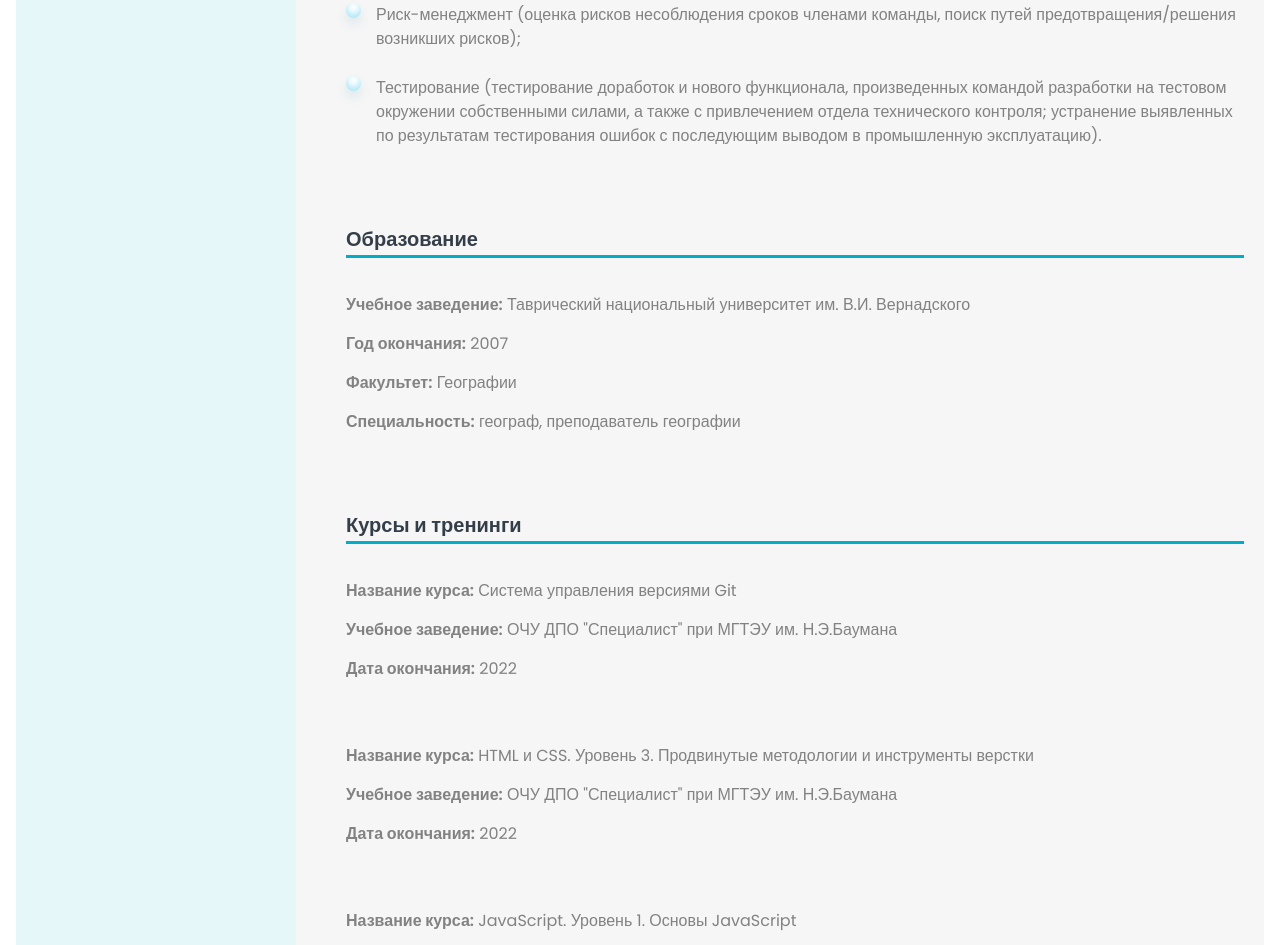
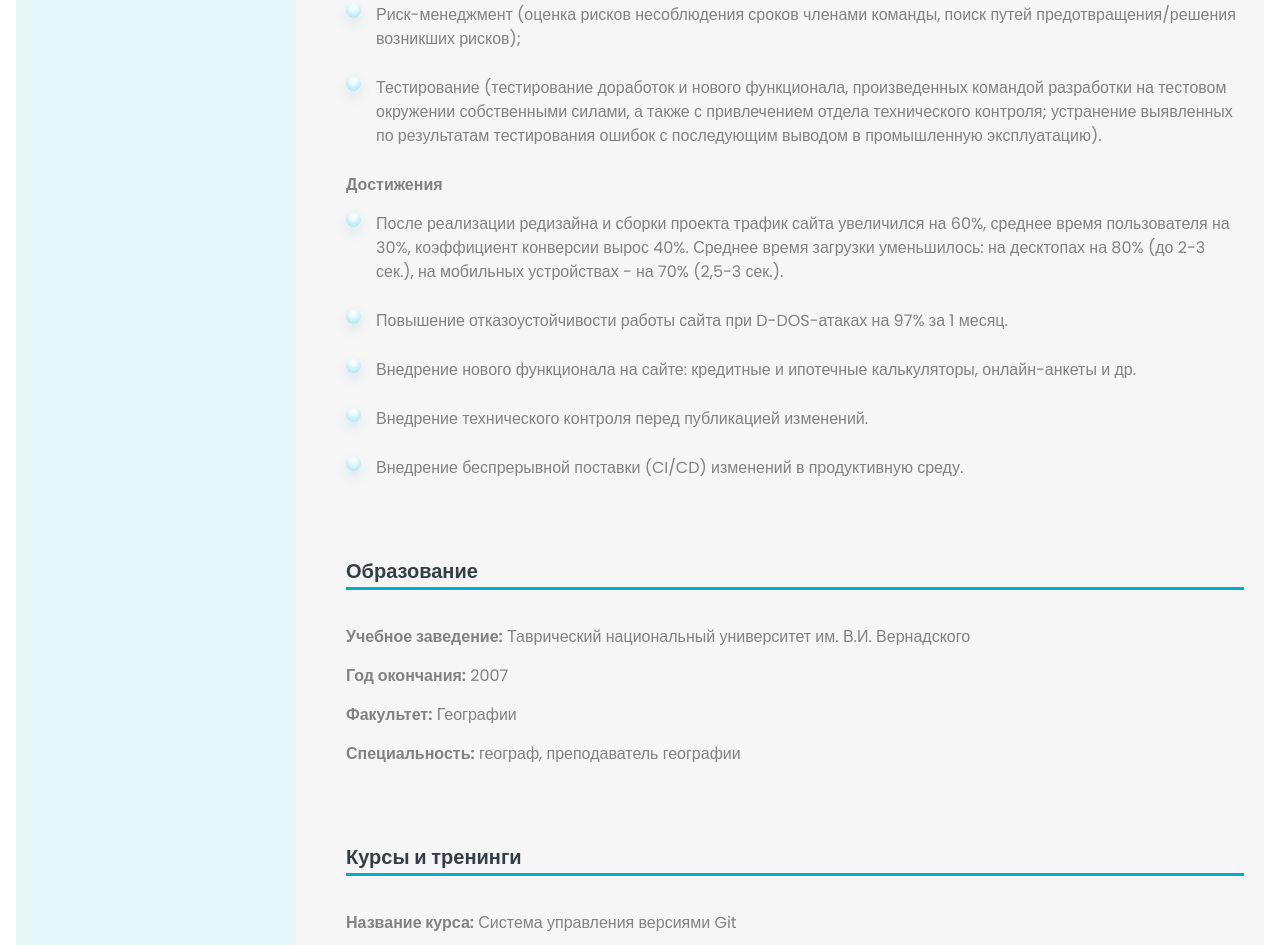
Before and after one commit to alekseymalinovskij/cv-pm, a plain HTML site: page index.html in a window 1280 px wide. Shown: the part 842-1787 px from the top of the page. Drawn offline with Linux system fonts and the light colour scheme.

Commit message:
достижения

```diff
--- a/index.html
+++ b/index.html
@@ -83,6 +83,14 @@
 									<li>Риск-менеджмент (оценка рисков несоблюдения сроков членами команды, поиск путей предотвращения/решения возникших рисков);</li>
 									<li>Тестирование (тестирование доработок и нового функционала, произведенных командой разработки на тестовом окружении собственными силами, а также с привлечением отдела технического контроля; устранение выявленных по результатам тестирования ошибок с последующим выводом в промышленную эксплуатацию).</li>
 								</ul>
+								<p><b>Достижения</b></p>
+								<ul class="page-list">
+									<li>После реализации редизайна и сборки проекта трафик сайта увеличился на 60%, среднее время пользователя на 30%, коэффициент конверсии вырос 40%. Среднее время загрузки уменьшилось: на десктопах на 80% (до 2-3 сек.), на мобильных устройствах - на 70% (2,5-3 сек.).</li>
+									<li>Повышение отказоустойчивости работы сайта при D-DOS-атаках на 97% за 1 месяц.</li>
+									<li>Внедрение нового функционала на сайте: кредитные и ипотечные калькуляторы, онлайн-анкеты и др.</li>
+									<li>Внедрение технического контроля перед публикацией изменений.</li>
+									<li>Внедрение беспрерывной поставки (CI/CD) изменений в продуктивную среду.</li>
+								</ul>
 							</div>
 							<div class="info">
 								<h2 class="main-info-block-title">Образование</h2>
```
